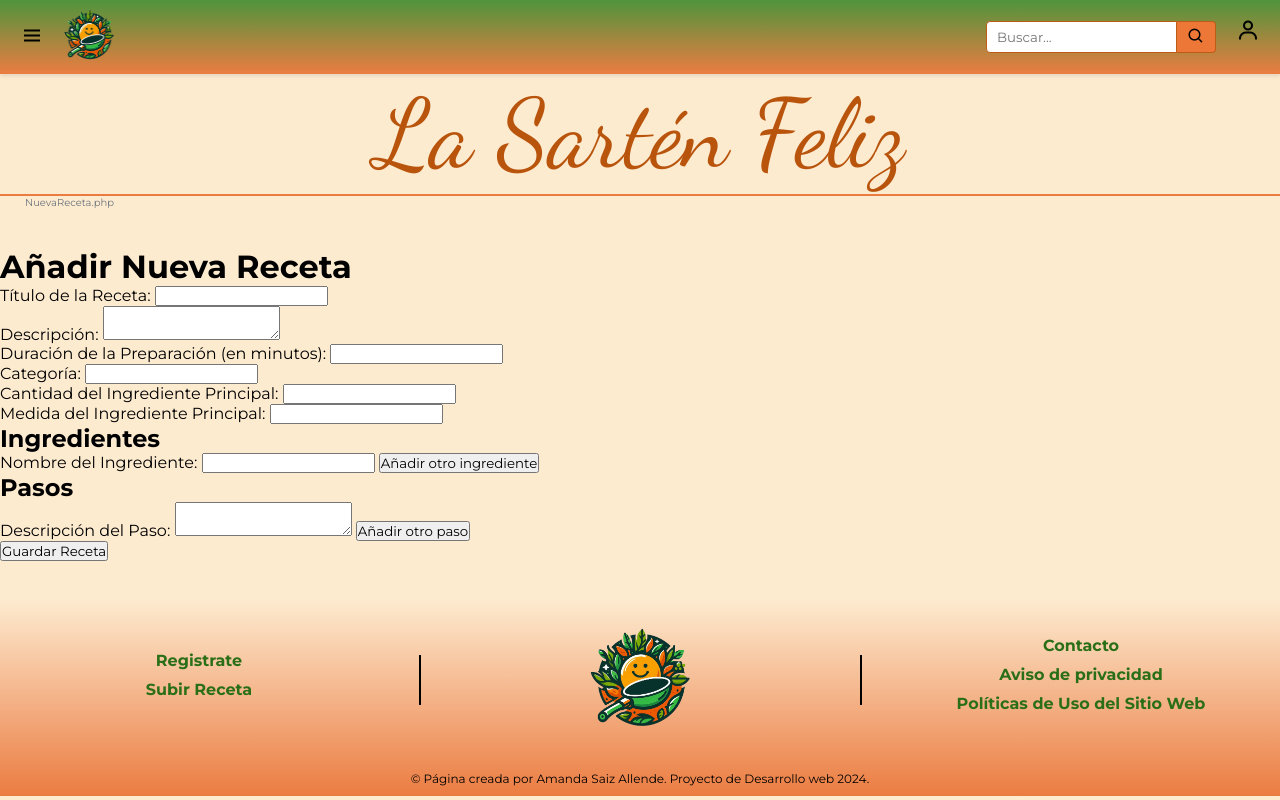
After one commit to AmandaSaiz/LaSartenfeliz, a PHP site: page /nuevaReceta.php in a window 1280 px wide. The commit adds this page. Run offline with PHP 8.4, Linux system fonts and the light colour scheme.

Commit message:
Cambios en los directorios

```diff
--- a/public/index.php
+++ b/public/index.php
@@ -2,8 +2,8 @@
 <html lang="en">
 <?php
 require '../vendor/autoload.php';
-include '../include/breadcrumbs.php';
-include '../include/header.php';
+include '../src/breadcrumbs.php';
+include '../src/header.php';
 ?>
 
 <head>
@@ -64,7 +64,7 @@ include '../include/header.php';
 </body>
 
 <?php
-include '../include/footer.php';
+include '../src/footer.php';
 ?>
 
 </html>
--- /dev/null
+++ b/public/nuevaReceta.php
@@ -0,0 +1,70 @@
+<!DOCTYPE html>
+<html lang="en">
+
+<head>
+    <meta charset="UTF-8">
+    <meta name="viewport" content="width=device-width, initial-scale=1.0">
+    <link rel="stylesheet" type="text/css" href="../views/contacto.css?v=1.2">
+    <title>La Sarten Feliz</title>
+</head>
+
+<body>
+    <?php
+    require '../vendor/autoload.php';
+    include '../src/breadcrumbs.php';
+    include '../src/header.php';
+    ?>
+
+<main>
+        <h1>Añadir Nueva Receta</h1>
+        <form action="creacionReceta.php" method="POST">
+            <div>
+                <label for="titulo">Título de la Receta:</label>
+                <input type="text" id="titulo" name="titulo" required>
+            </div>
+            <div>
+                <label for="descripcion">Descripción:</label>
+                <textarea id="descripcion" name="descripcion"></textarea>
+            </div>
+            <div>
+                <label for="duracion_preparacion">Duración de la Preparación (en minutos):</label>
+                <input type="number" id="duracion_preparacion" name="duracion_preparacion" required>
+            </div>
+            <div>
+                <label for="categoria">Categoría:</label>
+                <input type="text" id="categoria" name="categoria" required>
+            </div>
+            <div>
+                <label for="cantidad_ingrediente">Cantidad del Ingrediente Principal:</label>
+                <input type="number" id="cantidad_ingrediente" name="cantidad_ingrediente" required>
+            </div>
+            <div>
+                <label for="medida_ingrediente">Medida del Ingrediente Principal:</label>
+                <input type="text" id="medida_ingrediente" name="medida_ingrediente" required>
+            </div>
+            <div id="ingredientes">
+                <h2>Ingredientes</h2>
+                <div class="ingrediente">
+                    <label for="ingrediente_nombre[]">Nombre del Ingrediente:</label>
+                    <input type="text" name="ingrediente_nombre[]" required>
+                    <button type="button" onclick="agregarIngrediente()">Añadir otro ingrediente</button>
+                </div>
+            </div>
+            <div id="pasos">
+                <h2>Pasos</h2>
+                <div class="paso">
+                    <label for="paso_descripcion[]">Descripción del Paso:</label>
+                    <textarea name="paso_descripcion[]" required></textarea>
+                    <button type="button" onclick="agregarPaso()">Añadir otro paso</button>
+                </div>
+            </div>
+            <button type="submit">Guardar Receta</button>
+        </form>
+    </main>
+
+    <?php
+    include '../src/footer.php';
+    ?>
+</body>
+
+</html>
--- /dev/null
+++ b/src/breadcrumbs.php
@@ -0,0 +1,23 @@
+<?php
+function display_breadcrumbs() {
+    $path = $_SERVER['REQUEST_URI'];
+    $path = trim($path, '/');
+    $pathParts = explode('/', $path);
+
+    $crumbPath = '/';
+    $breadcrumbs = '';
+
+    foreach ($pathParts as $key => $part) {
+        $crumbPath .= $part . '/';
+        $name = ucfirst(str_replace(['-', '_'], ' ', $part));
+
+        if ($key == count($pathParts) - 1) {
+            $breadcrumbs .= "<span>$name</span>";
+        } else {
+            $breadcrumbs .= "<a href='$crumbPath'>$name</a> &gt; ";
+        }
+    }
+
+    echo $breadcrumbs;
+}
+?>
--- /dev/null
+++ b/src/footer.php
@@ -0,0 +1,38 @@
+<!DOCTYPE html>
+<html lang="en">
+
+<head>
+    <meta charset="UTF-8">
+    <meta name="viewport" content="width=device-width, initial-scale=1.0">
+    <link rel="stylesheet" type="text/css" href="../views/footer.css?v=1.0">
+    <title>La Sartén Feliz</title>
+</head>
+
+<body>
+    <br><br>
+    <footer>
+        <div class="top-footer">
+            <div class="div-left">
+                <a href="login.php">Registrate</a>
+                <a href="../public/construccion.php">Subir Receta</a>
+            </div>
+            <div class="divider"></div>
+            <div class="div-center">
+                <img src="../recursos/logo.png" alt="Logo de La Sarten Feliz">
+            </div>
+            <div class="divider"></div>
+            <div class="div-right">
+                <a href="contacto.php">Contacto</a>
+                <a href="construccion.php">Aviso de privacidad</a>
+                <a href="construccion.php">Políticas de Uso del Sitio Web</a>
+            </div>
+        </div>
+        <div class="bottom-footer">
+            <div class="creator">
+            © Página creada por Amanda Saiz Allende. Proyecto de Desarrollo web 2024.
+            </div>
+        </div>
+    </footer>
+</body>
+
+</html>
--- /dev/null
+++ b/src/header.php
@@ -0,0 +1,63 @@
+<!DOCTYPE html>
+<html lang="en">
+
+<head>
+    <meta charset="UTF-8">
+    <meta name="viewport" content="width=device-width, initial-scale=1.0">
+    <!-- Import de Fonts -->
+    <link rel="preconnect" href="https://fonts.googleapis.com">
+    <link rel="preconnect" href="https://fonts.gstatic.com" crossorigin>
+    <link href="https://fonts.googleapis.com/css2?family=Montserrat:wght@300;400;500;600;700&display=swap" rel="stylesheet">
+    <link href="https://fonts.googleapis.com/css2?family=Dancing+Script:wght@400..700&display=swap" rel="stylesheet">
+    <!-- Import de iconos -->
+    <link href='https://unpkg.com/boxicons@2.1.4/css/boxicons.min.css' rel='stylesheet'>
+    <link rel="stylesheet" type="text/css" href="../views/header.css?v=1.3">
+    <title>La Sartén Feliz</title>
+</head>
+
+<body>
+    <header>
+        <!-- Parte superior del encabezado -->
+        <div class="top-header-container">
+            <div class="menu-icon">
+                <i class='bx bx-menu'></i>
+                <nav class="dropdown-menu">
+                    <ul>
+                        <li><a href="construccion.php"></a>Entrantes</li>
+                        <li><a href="construccion.php"></a>Platos principales</li>
+                        <li><a href="construccion.php"></a>Postres</li>
+                        <li><a href="construccion.php"></a>Cócteles</li>
+                    </ul>
+                </nav>
+            </div>
+
+            <div class="logo">
+                <img src="../recursos/logo.png" alt="Logo de la Sartén Feliz">
+            </div>
+
+            <div class="search-bar">
+                <input type="text" placeholder="Buscar...">
+                <button><i class='bx bx-search'></i></button>
+            </div>
+
+            <div class="login-icon">
+                <a href="login.php"><i class='bx bx-user'></i></a>
+            </div>
+        </div>
+
+        <!-- Parte inferior del encabezado -->
+        <div class="bottom-header-container">
+            <div class="page-title">
+                <h1>La Sartén Feliz</h1>
+            </div>
+        </div>
+
+        <!-- Ruta -->
+        <div class="breadcrumbs">
+            <?php if (function_exists('display_breadcrumbs')) display_breadcrumbs(); ?>
+        </div>
+        <br><br>
+    </header>
+</body>
+
+</html>
```
Also changed, not shown: include/Receta.php (added, +13 -0 lines), include/Usuario.php (added, +32 -0 lines), public/construccion.php (+4 -4 lines), public/contacto.php (+4 -4 lines), public/login.php (added, +110 -0 lines), src/funcionesRegistro.php (added, +29 -0 lines), validaciones/validacionLogin.js (added, +23 -0 lines), validaciones/validacionRegistro.js (added, +116 -0 lines), views/contacto.css (line endings or trailing spaces).
